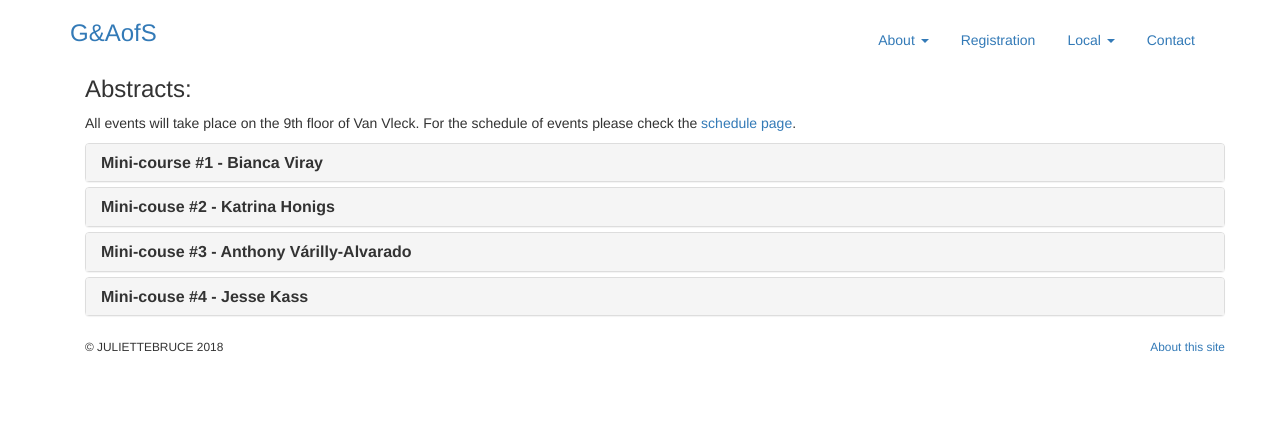
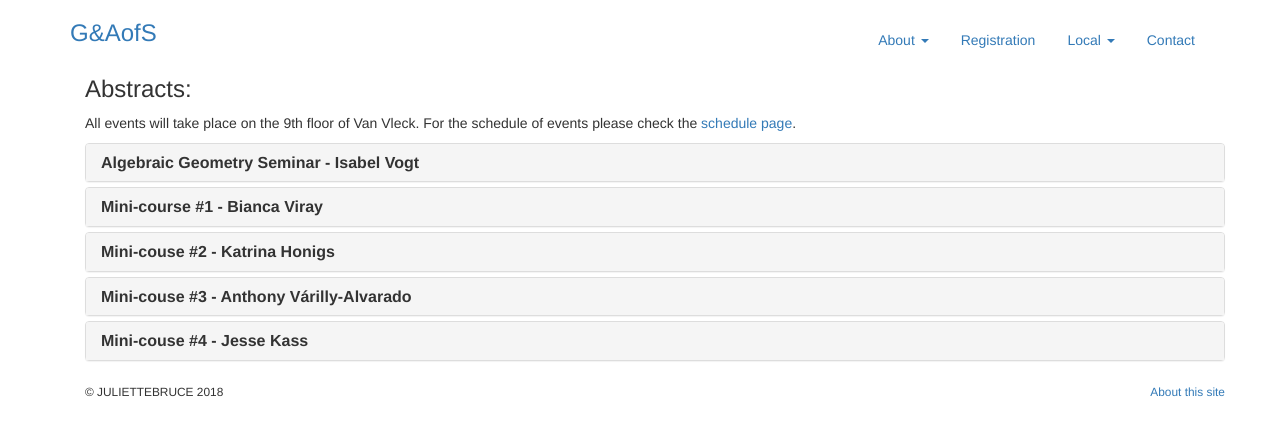
Before and after one commit to julietteBruce/geometry-arithmetic-surfaces, a Jekyll site: the page built from abstracts/index.html, in a window 1280 px wide. Shown: the top 436 px of the page. Built offline with Jekyll 4.4.1, drawn with Linux system fonts in a browser that asks for light colours; nearby versions of some CDN libraries; library files that are not in the unit come from our copies; formulas are drawn with MathJax 3.

Commit message:
Added Isabel

```diff
--- a/abstracts/index.html
+++ b/abstracts/index.html
@@ -8,6 +8,36 @@ description: G&AoS
 <h3> Abstracts:</h3>  <p>All events will take place on the 9th floor of Van Vleck. For the schedule of events please check the <a href="https://juliettebruce.github.io/geometry-arithmetic-surfaces/schedule">schedule page</a>.</p>
 
 <div class="panel-group" id="accordion">
+
+
+<div class="panel panel-default">
+    <div class="panel-heading">
+      <h4 class="panel-title">
+        <a data-toggle="collapse" data-parent="#accordion" href="#collapse0">
+<b>Algebraic Geometry Seminar - Isabel Vogt</b></a>
+      </h4>
+    </div>
+    <div id="collapse0" class="panel-collapse collapse">
+      <div class="panel-body">
+	<b>Title:</b> Low degree points on curves
+	<br>
+	<br>
+	<b>Abstract:</b> In this talk we will discuss an arithmetic analogue
+	of the gonality of a curve over a number field: the smallest
+	positive integer e such that the points of residue degree bounded by
+	e are infinite. By work of Faltings, Harris--Silverman and
+	Abramovich--Harris, it is well-understood when this invariant is 1,
+	2, or 3; by work of Debarre--Fahlaoui these criteria do not
+	generalize to e at least 4. We will study this invariant using the
+	auxiliary geometry of a surface containing the curve and devote
+	particular attention to scenarios under which we can guarantee that
+	this invariant is actually equal to the gonality . This is joint
+	work with Geoffrey Smith.
+	<br>
+</div>
+</div>
+</div>
+
   <div class="panel panel-default">
     <div class="panel-heading">
       <h4 class="panel-title">
--- a/schedule/index.html
+++ b/schedule/index.html
@@ -69,7 +69,7 @@ description: G&AoS Schedule
       </tr>
       <tr class="text-center">
       	<td>2:30-3:00</td>
-      	<td rowspan="2">AG Seminar</td>
+      	<td rowspan="2">AG Seminar <br> <i>Isabel Vogt</i></td>
       	<td rowspan="2">Mini-course #4 <br> <i>Jesse Kass</i></td>
       </tr>
       <tr>
```
Also changed, not shown: other parts of schedule/index.html (+1 -1 lines).
